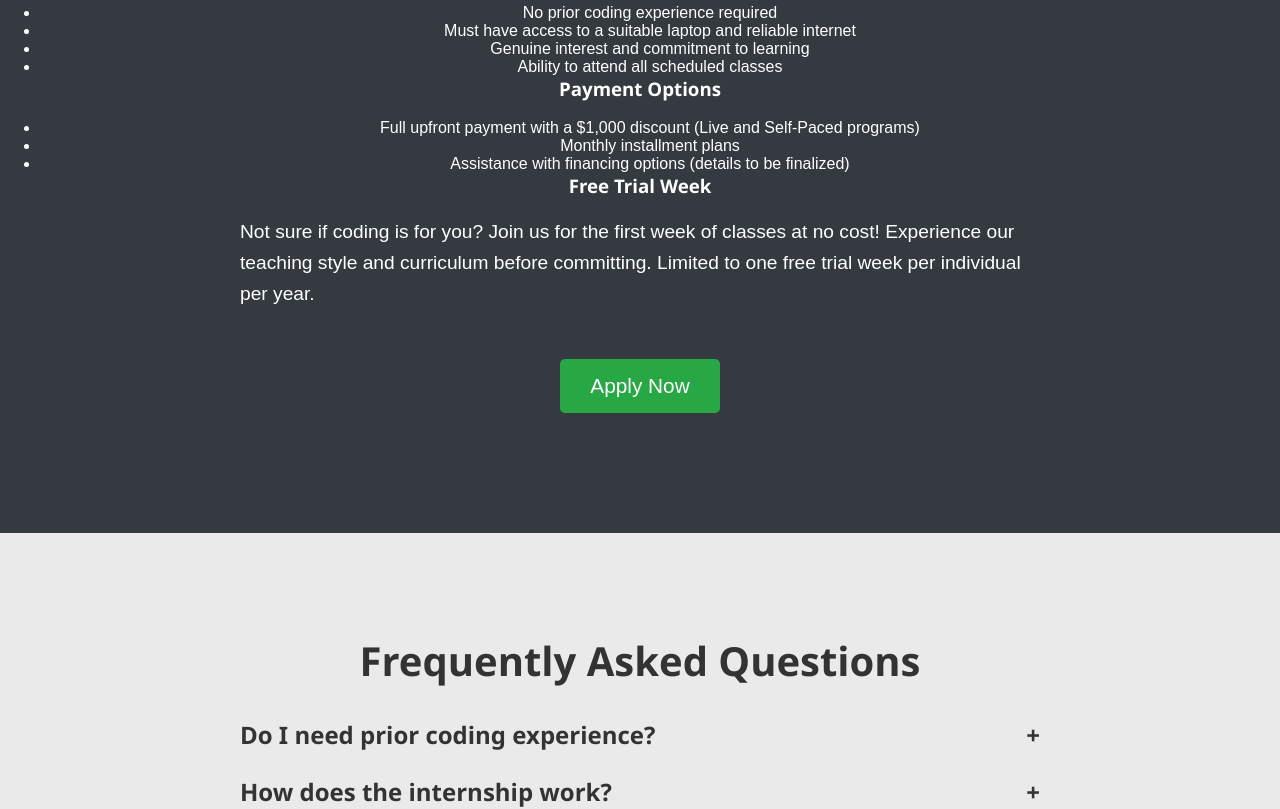
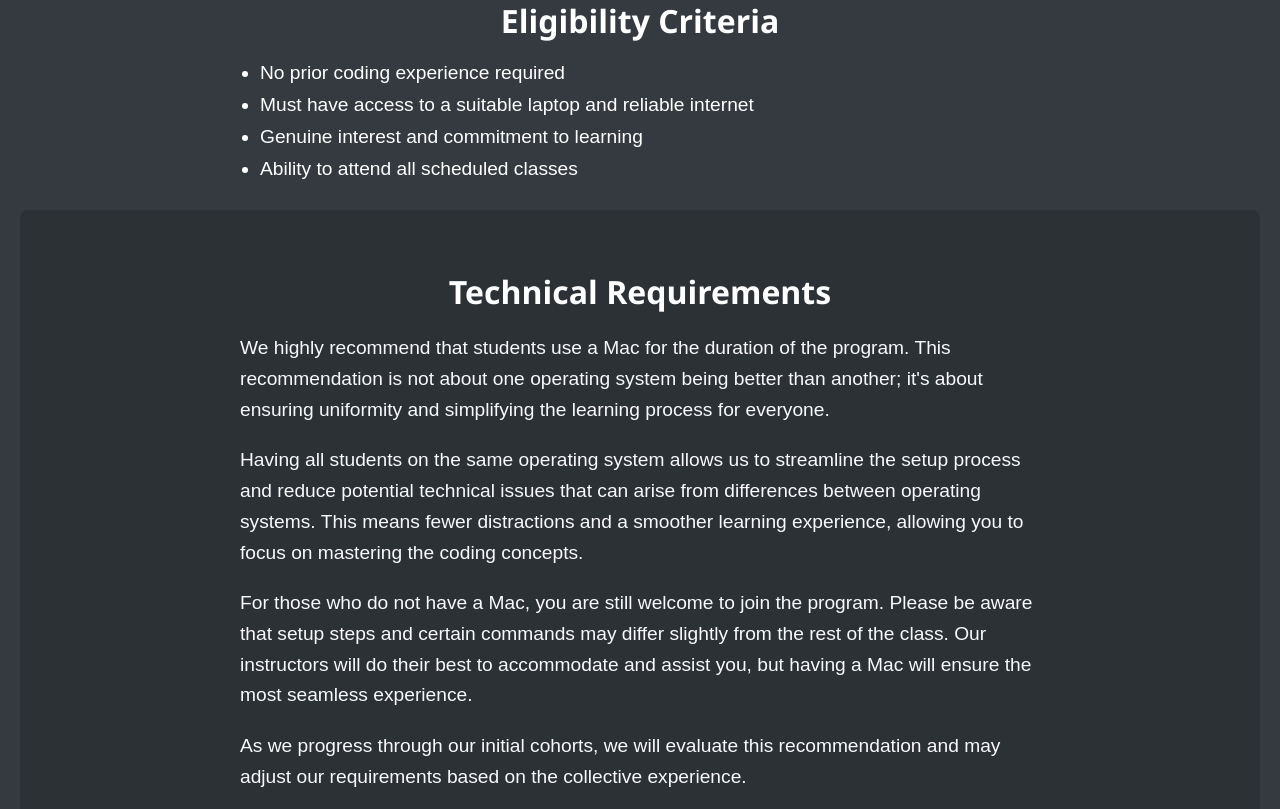
Before and after one commit to leonshimizu/code-school-of-guam, a React (Create React App) app: page / in a window 1280 px wide. Shown: the part 7300-8109 px from the top of the page. Built offline with nearby package versions, Linux system fonts and the light colour scheme.

Commit message:
Add recommendation for Macs and why

```diff
--- a/src/App.css
+++ b/src/App.css
@@ -446,27 +446,48 @@
 .admissions {
   background-color: #343a40;
   color: white;
-  padding: 100px 20px;
+  padding: 80px 20px;
+  /* Reduced padding for better spacing */
   text-align: center;
 }
 
 .admissions h2 {
   font-size: 2.5rem;
+  margin-bottom: 40px;
+  /* Increased margin for better separation */
+}
+
+.admissions h3 {
+  font-size: 2rem;
+  margin-top: 40px;
+  /* Consistent spacing above subheadings */
   margin-bottom: 20px;
+  color: white;
+  /* Highlight subheadings with a different color */
 }
 
 .admissions p,
+.admissions ul,
 .admissions ol {
   font-size: 1.2rem;
-  margin-bottom: 30px;
   max-width: 800px;
-  margin: 0 auto 30px;
+  margin: 0 auto 20px;
   text-align: left;
 }
 
 .admissions ol {
   list-style-type: decimal;
-  padding-left: 20px;
+  padding-left: 40px;
+  /* Increased padding for better readability */
+}
+
+.admissions ul {
+  list-style-type: disc;
+  padding-left: 40px;
+}
+
+.admissions li {
+  margin-bottom: 10px;
 }
 
 .admissions .highlight-link {
@@ -478,6 +499,40 @@
 .admissions .highlight-link:hover {
   color: #ffc107;
   text-decoration: none;
+}
+
+/* CTA Button */
+.admissions .cta-button {
+  background-color: #28a745;
+  color: white;
+  padding: 15px 30px;
+  font-size: 1.2rem;
+  border-radius: 5px;
+  text-decoration: none;
+  margin-top: 30px;
+  display: inline-block;
+  transition: background-color 0.3s ease;
+}
+
+.admissions .cta-button:hover {
+  background-color: #218838;
+}
+
+/* Additional Styling for Technical Requirements Section */
+.admissions .technical-requirements {
+  background-color: #2c3136;
+  /* Slightly darker background for differentiation */
+  padding: 20px;
+  border-radius: 8px;
+  margin-top: 30px;
+}
+
+.admissions .technical-requirements p {
+  color: #f8f9fa;
+}
+
+.admissions .technical-requirements h3 {
+  color: white;
 }
 
 /* CTA Button */
--- a/src/components/Admissions.js
+++ b/src/components/Admissions.js
@@ -1,3 +1,4 @@
+// Admissions.js
 import React from 'react';
 
 function Admissions() {
@@ -47,6 +48,23 @@ function Admissions() {
         <li>Ability to attend all scheduled classes</li>
       </ul>
 
+      {/* New Technical Requirements Section */}
+      <div className="technical-requirements">
+        <h3>Technical Requirements</h3>
+        <p>
+          We highly recommend that students use a Mac for the duration of the program. This recommendation is not about one operating system being better than another; it's about ensuring uniformity and simplifying the learning process for everyone.
+        </p>
+        <p>
+          Having all students on the same operating system allows us to streamline the setup process and reduce potential technical issues that can arise from differences between operating systems. This means fewer distractions and a smoother learning experience, allowing you to focus on mastering the coding concepts.
+        </p>
+        <p>
+          For those who do not have a Mac, you are still welcome to join the program. Please be aware that setup steps and certain commands may differ slightly from the rest of the class. Our instructors will do their best to accommodate and assist you, but having a Mac will ensure the most seamless experience.
+        </p>
+        <p>
+          As we progress through our initial cohorts, we will evaluate this recommendation and may adjust our requirements based on the collective experience.
+        </p>
+      </div>
+
       <h3>Payment Options</h3>
       <ul>
         <li>
--- a/src/components/FAQs.js
+++ b/src/components/FAQs.js
@@ -8,6 +8,14 @@ function FAQs() {
       question: 'Do I need prior coding experience?',
       answer:
         'No prior coding experience is required. Our program starts from the basics and builds up to advanced concepts.',
+    },
+    {
+      question: 'Do I need to have a Mac to join the program?',
+      answer: (
+        <>
+          While it's not mandatory to have a Mac, we highly recommend it. Using a Mac helps ensure uniformity in the classroom, simplifying setup processes and minimizing technical issues that can arise from different operating systems. This allows you to focus more on learning coding concepts rather than dealing with OS-specific challenges. If you don't have a Mac, you're still welcome to join, but please be aware that some steps and commands may differ slightly.
+        </>
+      ),
     },
     {
       question: 'How does the internship work?',
```
